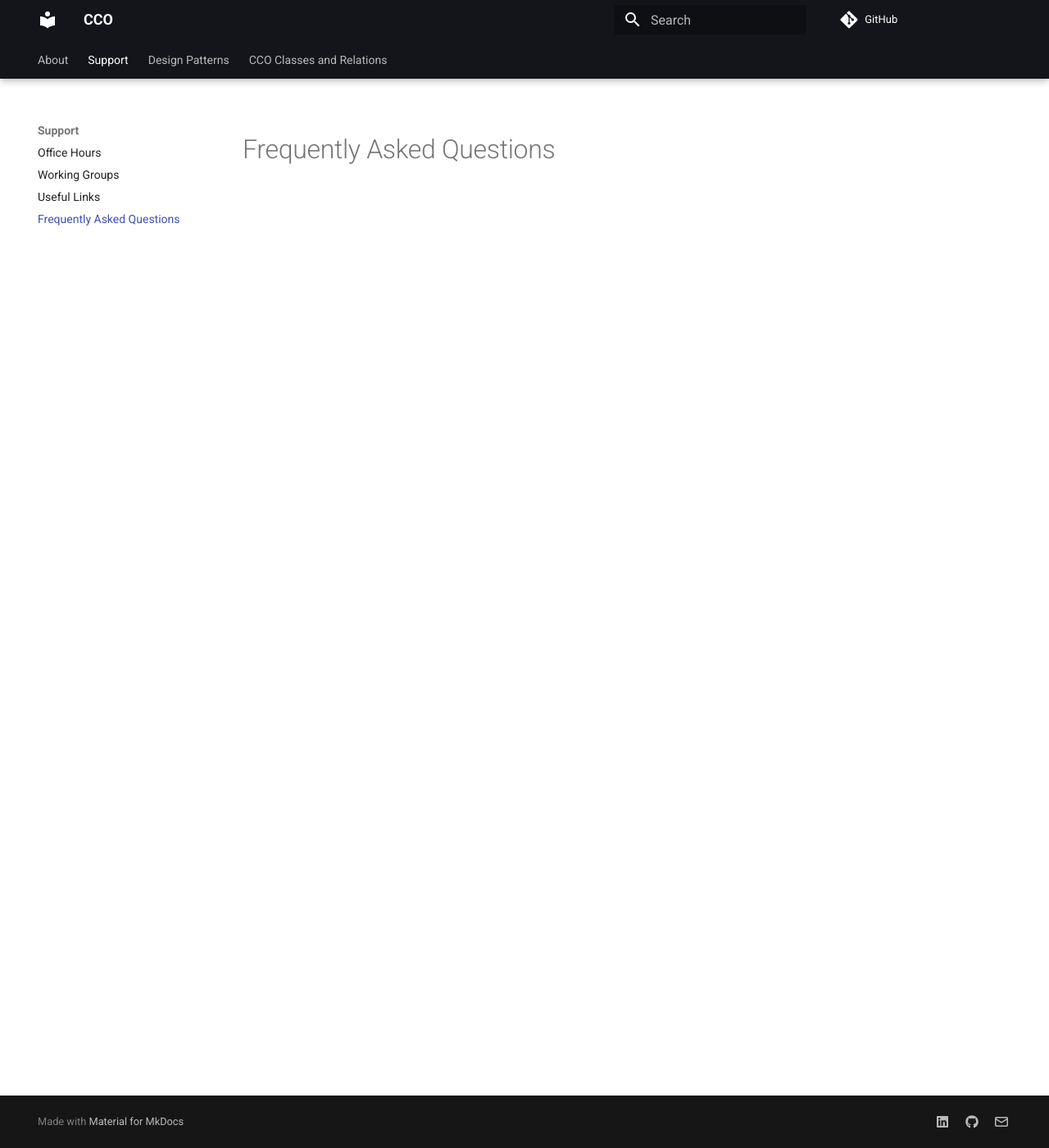
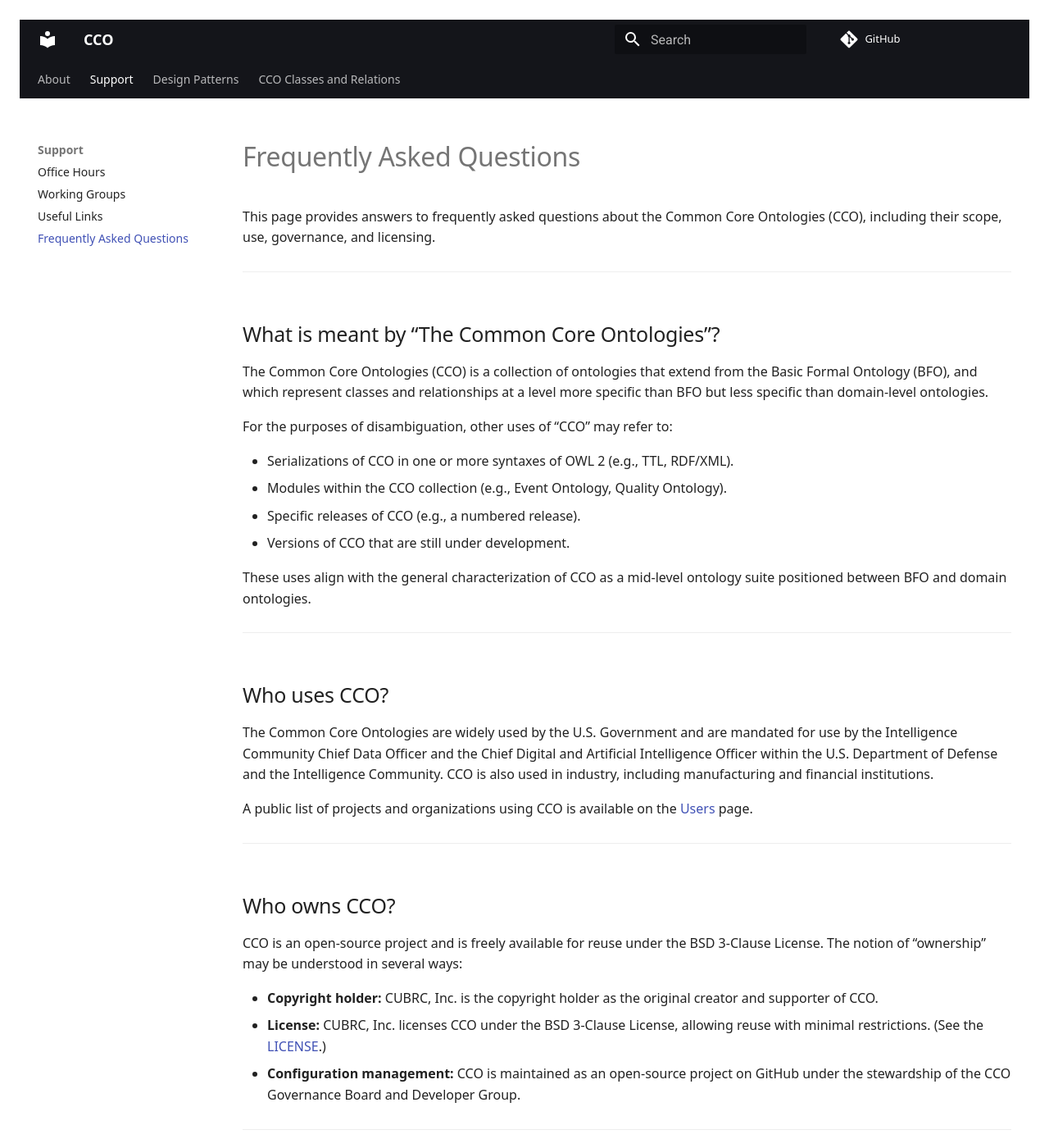
Before and after one commit to CommonCoreOntology/cco-webpage, an MkDocs documentation site: the page built from docs/faq.md, in a window 1280 px wide and 1400 px high. Shown: the whole window at 82% size. Built offline with MkDocs 1.6.1 and Material for MkDocs 9.7.7, drawn with Linux system fonts in a browser that asks for light colours; comment, search, counter and statistics services are not loaded; some of the changed text lies outside the part shown.

Commit message:
Publish authoritative CCO FAQ content

```diff
--- a/docs/faq.md
+++ b/docs/faq.md
@@ -3,9 +3,131 @@
 <head>
   <meta charset="UTF-8">
   <meta name="viewport" content="width=device-width, initial-scale=1.0">
-<title>Frequently Asked Questions</title>
-</head></p>
+  <title>Frequently Asked Questions</title>
+  <style>
+    body {
+      font-family: system-ui, -apple-system, Segoe UI, Roboto, Ubuntu, Cantarell, Helvetica, Arial, sans-serif;
+      line-height: 1.5;
+      margin: 0;
+      padding: 24px;
+    }
+    h1 {
+      margin-top: 0;
+    }
+    .faq-item {
+      margin-top: 28px;
+      padding-top: 18px;
+      border-top: 1px solid #eee;
+    }
+    code {
+      background: #f5f1ea;
+      padding: 2px 4px;
+      border-radius: 4px;
+    }
+  </style>
+</head>
+
 <body>
+
 <h1>Frequently Asked Questions</h1>
+
+<p>
+This page provides answers to frequently asked questions about the Common Core Ontologies (CCO), including their scope, use, governance, and licensing.
+</p>
+
+<div class="faq-item">
+  <h2>What is meant by “The Common Core Ontologies”?</h2>
+
+  <p>
+    The Common Core Ontologies (CCO) is a collection of ontologies that extend from the Basic Formal Ontology (BFO), and which represent classes and relationships at a level more specific than BFO but less specific than domain-level ontologies.
+  </p>
+
+  <p>For the purposes of disambiguation, other uses of “CCO” may refer to:</p>
+  <ul>
+    <li>Serializations of CCO in one or more syntaxes of OWL 2 (e.g., TTL, RDF/XML).</li>
+    <li>Modules within the CCO collection (e.g., Event Ontology, Quality Ontology).</li>
+    <li>Specific releases of CCO (e.g., a numbered release).</li>
+    <li>Versions of CCO that are still under development.</li>
+  </ul>
+
+  <p>
+    These uses align with the general characterization of CCO as a mid-level ontology suite positioned between BFO and domain ontologies.
+  </p>
+</div>
+
+<div class="faq-item">
+  <h2>Who uses CCO?</h2>
+
+  <p>
+    The Common Core Ontologies are widely used by the U.S. Government and are mandated for use by the Intelligence Community Chief Data Officer and the Chief Digital and Artificial Intelligence Officer within the U.S. Department of Defense and the Intelligence Community. CCO is also used in industry, including manufacturing and financial institutions.
+  </p>
+
+  <p>
+    A public list of projects and organizations using CCO is available on the
+    <a href="../users/" class="custom-color">Users</a> page.
+  </p>
+</div>
+
+<div class="faq-item">
+  <h2>Who owns CCO?</h2>
+
+  <p>
+    CCO is an open-source project and is freely available for reuse under the BSD 3-Clause License. The notion of “ownership” may be understood in several ways:
+  </p>
+
+  <ul>
+    <li>
+      <strong>Copyright holder:</strong>
+      CUBRC, Inc. is the copyright holder as the original creator and supporter of CCO.
+    </li>
+    <li>
+      <strong>License:</strong>
+      CUBRC, Inc. licenses CCO under the BSD 3-Clause License, allowing reuse with minimal restrictions.
+      (See the
+      <a href="https://github.com/CommonCoreOntology/CommonCoreOntologies/blob/develop/LICENSE" class="custom-color">LICENSE</a>.)
+    </li>
+    <li>
+      <strong>Configuration management:</strong>
+      CCO is maintained as an open-source project on GitHub under the stewardship of the CCO Governance Board and Developer Group.
+    </li>
+  </ul>
+</div>
+
+<div class="faq-item">
+  <h2>What is the history of the management of CCO?</h2>
+
+  <p>
+    Since becoming openly licensed in November 2017, CCO has been developed transparently on GitHub, where stakeholders are encouraged to participate through issues, discussions, and proposed updates.
+  </p>
+
+  <p>
+    The management of CCO has evolved as follows:
+  </p>
+
+  <ul>
+    <li>
+      Until his retirement from CUBRC, Inc., Ron Rudnicki oversaw configuration management of CCO, supported by long-time developers Mark Jensen and Alexander P. Cox.
+    </li>
+    <li>
+      Following Ron’s retirement, a group of long-standing contributors formed the CCO Governance Board to continue stewardship of the project.
+    </li>
+    <li>
+      The CCO Governance Board currently includes Alexander P. Cox, John Beverley, Mark Jensen, J. Neil Otte, and Barry Smith, who oversee releases, quality control, and governance decisions.
+    </li>
+  </ul>
+</div>
+
+<div class="faq-item">
+  <h2>Can I use CCO?</h2>
+
+  <p>
+    Yes. CCO is an open-source project and may be used for any purpose consistent with the BSD 3-Clause License granted by the copyright holder, CUBRC, Inc.
+    The license is available at:
+    <a href="https://github.com/CommonCoreOntology/CommonCoreOntologies/blob/develop/LICENSE" class="custom-color">
+      https://github.com/CommonCoreOntology/CommonCoreOntologies/blob/develop/LICENSE
+    </a>
+  </p>
+</div>
+
 </body>
 </html>
```
